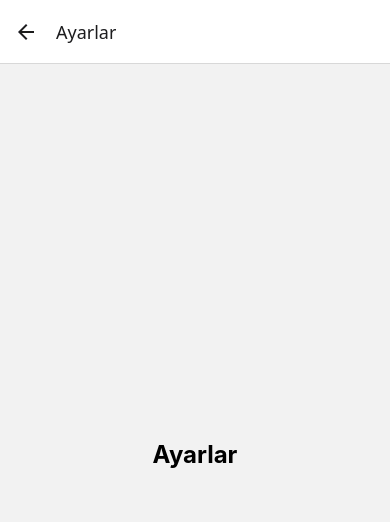
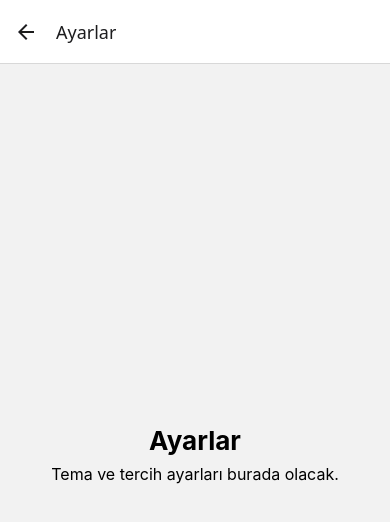
Before and after one commit to FurkanSadik/lab12_android, a React Native app: screen /Settings in a window 390 px wide. Shown: the top 522 px of the page. Built offline with nearby package versions, Linux system fonts and the light colour scheme.

Commit message:
home: ayarlar butonu eklendi ve settings ekranına geçiş sağlandı

```diff
--- a/screens/HomeScreen.js
+++ b/screens/HomeScreen.js
@@ -1,11 +1,18 @@
-import { View, Text, StyleSheet } from "react-native";
+import { View, Text, Pressable, StyleSheet } from "react-native";
 
-export default function HomeScreen({ route }) {
+export default function HomeScreen({ route, navigation }) {
   const { username } = route.params;
 
   return (
     <View style={styles.container}>
       <Text style={styles.text}>Hoş geldin, {username}</Text>
+
+      <Pressable
+        style={styles.button}
+        onPress={() => navigation.navigate("Settings")}
+      >
+        <Text style={styles.buttonText}>Ayarlar</Text>
+      </Pressable>
     </View>
   );
 }
@@ -15,9 +22,21 @@ const styles = StyleSheet.create({
     flex: 1,
     justifyContent: "center",
     alignItems: "center",
+    gap: 12,
+    padding: 24,
   },
   text: {
     fontSize: 22,
     fontWeight: "600",
   },
+  button: {
+    borderWidth: 1,
+    borderRadius: 10,
+    paddingVertical: 12,
+    paddingHorizontal: 18,
+  },
+  buttonText: {
+    fontSize: 16,
+    fontWeight: "700",
+  },
 });
--- a/screens/SettingsScreen.js
+++ b/screens/SettingsScreen.js
@@ -3,12 +3,26 @@ import { View, Text, StyleSheet } from "react-native";
 export default function SettingsScreen() {
   return (
     <View style={styles.container}>
-      <Text style={styles.text}>Ayarlar</Text>
+      <Text style={styles.title}>Ayarlar</Text>
+      <Text style={styles.subtitle}>Tema ve tercih ayarları burada olacak.</Text>
     </View>
   );
 }
 
 const styles = StyleSheet.create({
-  container: { flex: 1, justifyContent: "center", alignItems: "center" },
-  text: { fontSize: 24, fontWeight: "700" },
+  container: {
+    flex: 1,
+    justifyContent: "center",
+    alignItems: "center",
+    padding: 24,
+    gap: 8,
+  },
+  title: {
+    fontSize: 26,
+    fontWeight: "700",
+  },
+  subtitle: {
+    fontSize: 16,
+    textAlign: "center",
+  },
 });
```
